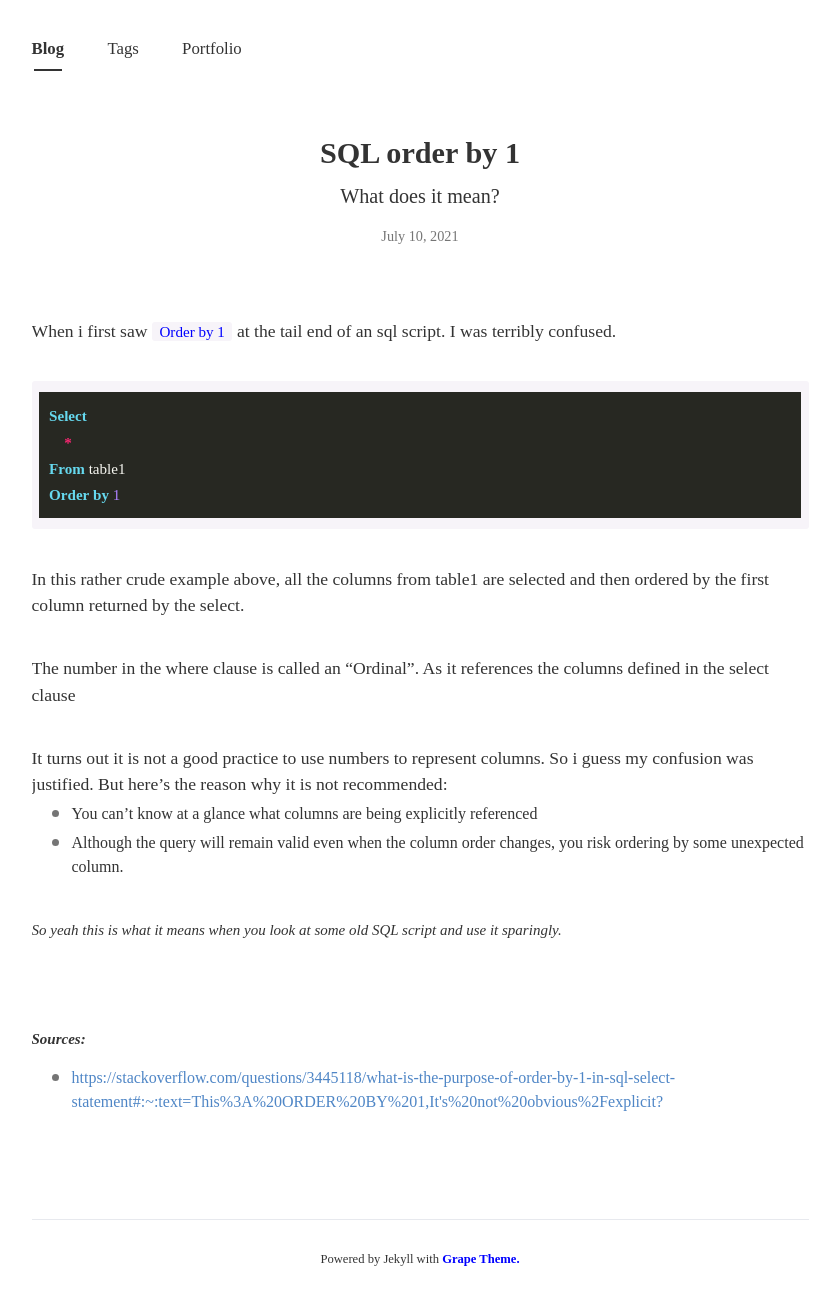
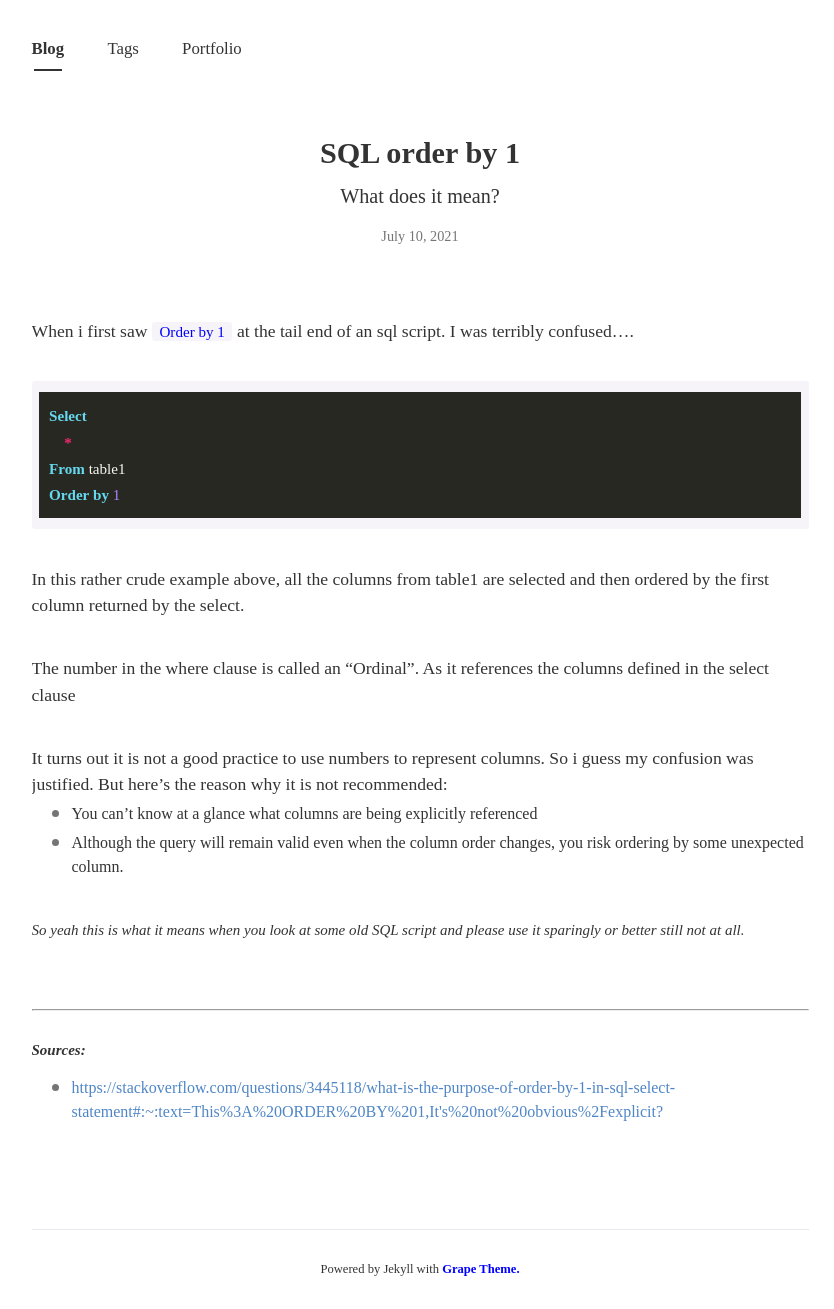
Before and after one commit to cliffordEmmanuel/cliffordEmmanuel.github.io, a Jekyll site: the page built from _posts/2021-07-10-sql-orderby1.md, in a window 1280 px wide. Shown: the whole page, without its empty margins (220-1054 px from the left). Built offline with Jekyll 4.4.1, drawn with Linux system fonts in a browser that asks for light colours; nearby versions of some CDN libraries; some web fonts are replaced.

````diff
--- a/_posts/2021-07-10-sql-orderby1.md
+++ b/_posts/2021-07-10-sql-orderby1.md
@@ -7,10 +7,9 @@
 comments : True
 ---
 
-When i first saw `Order by 1` at the tail end of an sql script. I was terribly confused.
+When i first saw `Order by 1` at the tail end of an sql script. I was terribly confused....
 
 <br>
-
 
 ```sql
 Select
@@ -35,11 +34,12 @@
 
 <br>
 
-_So yeah this is what it means when you look at some old SQL script and use it sparingly._
+_So yeah this is what it means when you look at some old SQL script and please use it sparingly or better still not at all._
 
 <br>
 <br>
 
+<hr>
 
 ## _Sources:_
 - <https://stackoverflow.com/questions/3445118/what-is-the-purpose-of-order-by-1-in-sql-select-statement#:~:text=This%3A%20ORDER%20BY%201,It's%20not%20obvious%2Fexplicit?>
````
